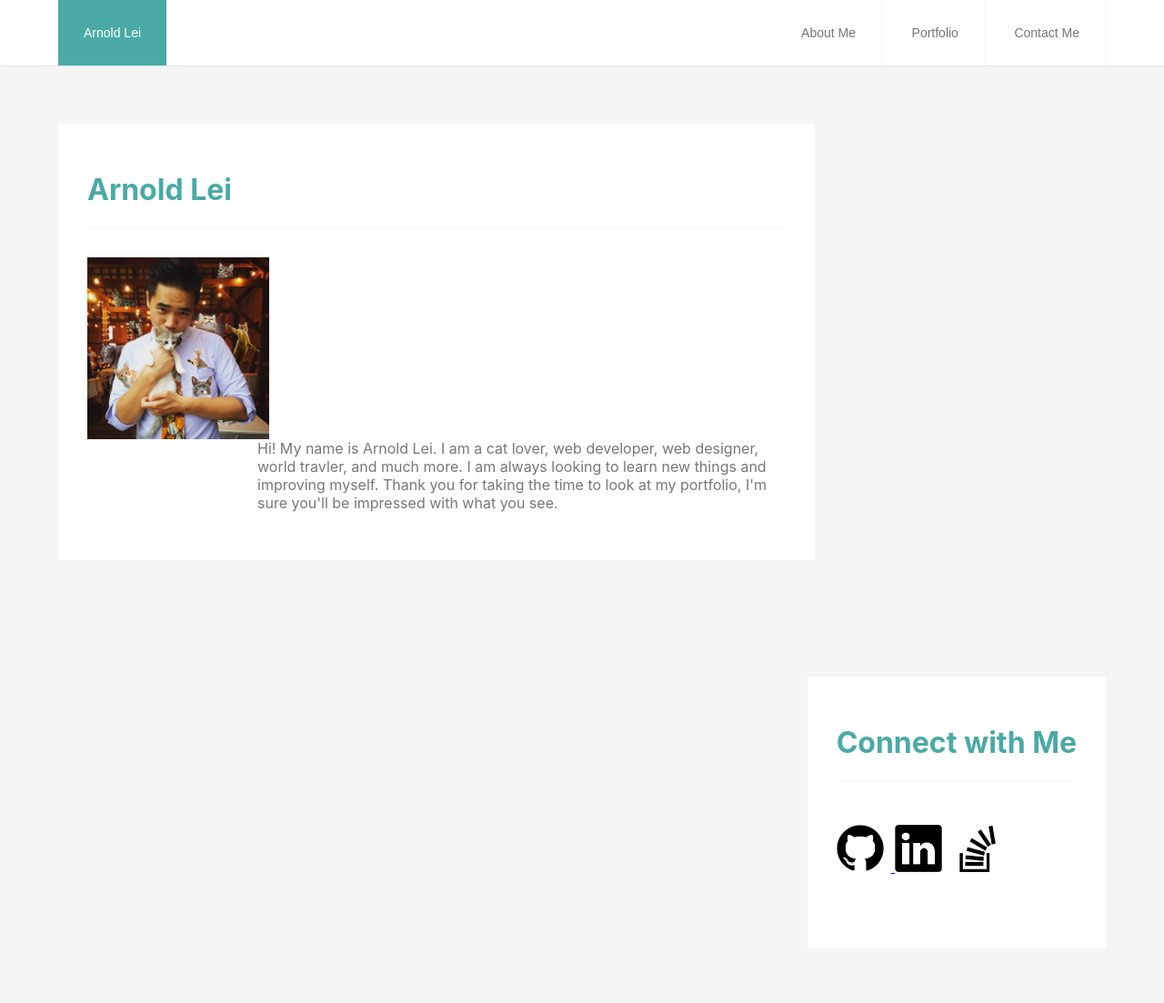
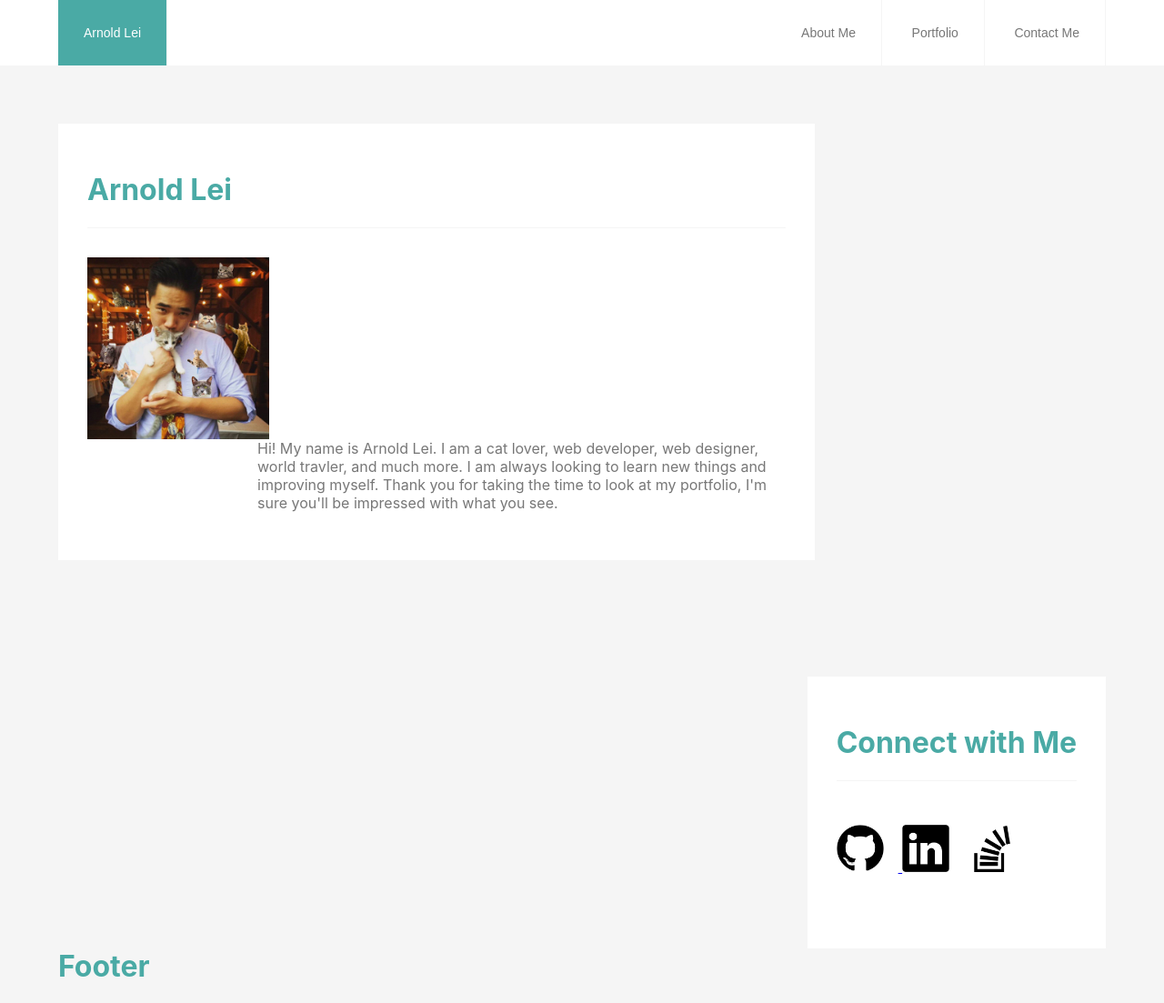
Before and after one commit to arnold-lei/basic-portfolio, a PHP site: page / in a window 1280 px wide. Shown: the whole page at 91% size. Before the commit the page ends 961 px from the top, so only its background shows below. Run offline with PHP 8.4, Linux system fonts and the light colour scheme.

Commit message:
added footer

```diff
--- a/assets/css/style.css
+++ b/assets/css/style.css
@@ -100,9 +100,14 @@ button{
   height:52px;
   margin-top: 1em;
   margin-right: .5em;
+  margin-right: 1em;
 }
 
 #profile-pic{
   width: 200px;
   float:left;
 }
+footer{
+  clear:both;
+  padding:0 5%;
+}
--- a/index.html
+++ b/index.html
@@ -39,6 +39,9 @@
         </a>
       </div>
     </div>
+    <footer>
+      <h1>Footer</h1>
+    </footer>
   </div><!--end of container -->
 </body>
 </html>
```
